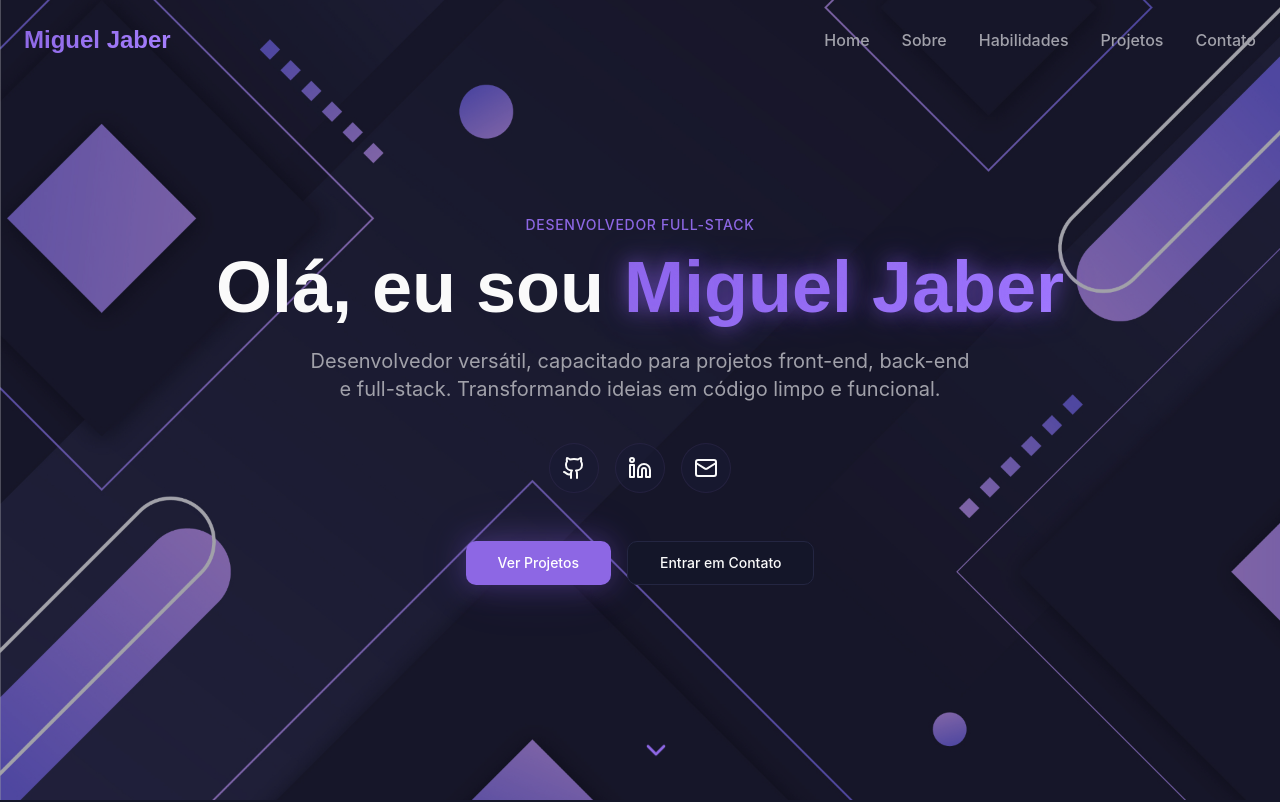
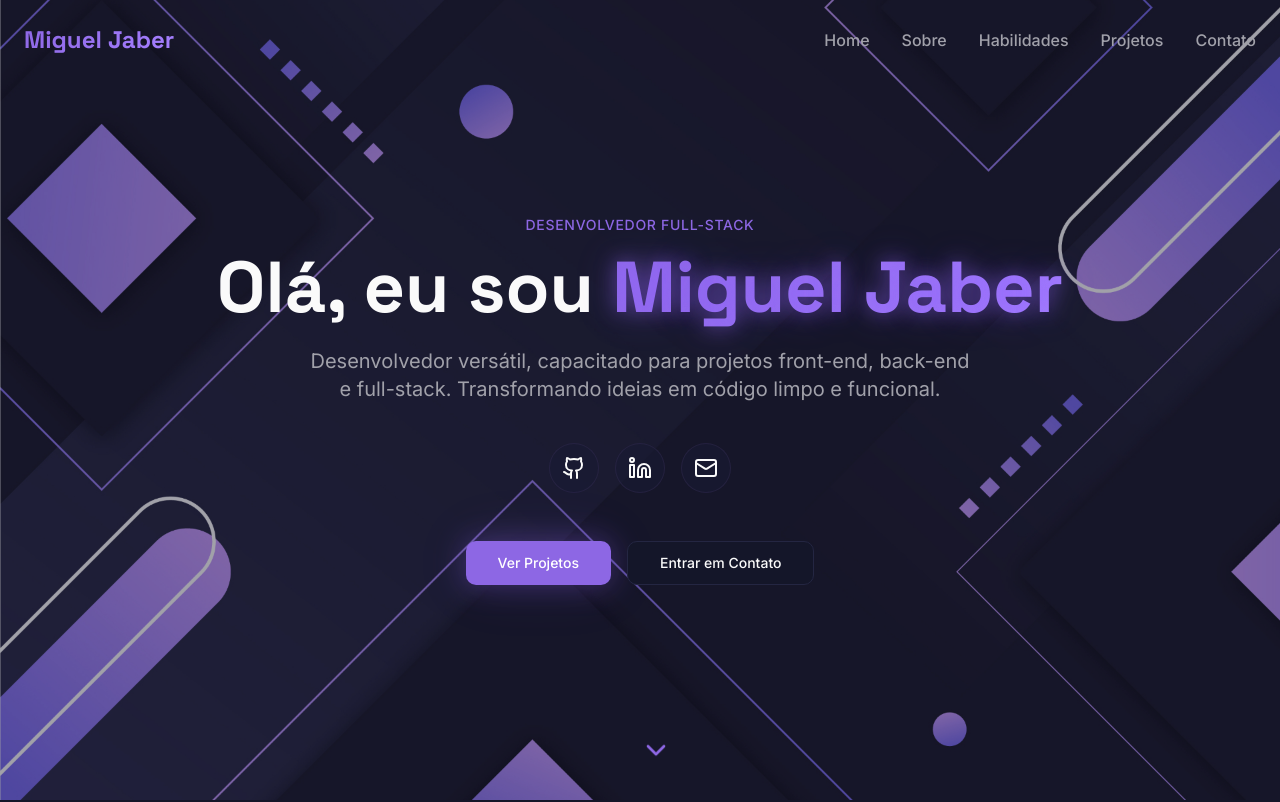
Before and after one commit to migueljaber/meu-portfolio, a React (Vite) app: page / in a window 1280 px wide. Shown: the top 802 px of the page. Built offline with nearby package versions, Linux system fonts and the light colour scheme; the HTML template or start-up script is replaced by a standard one.

Commit message:
chore: add github pages deploy scripts

```diff
--- a/package.json
+++ b/package.json
@@ -8,7 +8,9 @@
     "build": "vite build",
     "build:dev": "vite build --mode development",
     "lint": "eslint .",
-    "preview": "vite preview"
+    "preview": "vite preview",
+    "predeploy": "npm run build",
+    "deploy": "gh-pages -d dist"
   },
   "dependencies": {
     "@hookform/resolvers": "^3.10.0",
@@ -72,6 +74,7 @@
     "eslint": "^9.32.0",
     "eslint-plugin-react-hooks": "^5.2.0",
     "eslint-plugin-react-refresh": "^0.4.20",
+    "gh-pages": "^6.3.0",
     "globals": "^15.15.0",
     "postcss": "^8.5.6",
     "tailwindcss": "^3.4.17",
--- a/src/index.css
+++ b/src/index.css
@@ -1,8 +1,8 @@
+@import url('https://fonts.googleapis.com/css2?family=Space+Grotesk:wght@400;500;600;700&family=Inter:wght@300;400;500;600&display=swap');
+
 @tailwind base;
 @tailwind components;
 @tailwind utilities;
-
-@import url('https://fonts.googleapis.com/css2?family=Space+Grotesk:wght@400;500;600;700&family=Inter:wght@300;400;500;600&display=swap');
 
 @layer base {
   :root {
```
Also changed, not shown: 1 other file (tests, documents, lock files or other folders).
